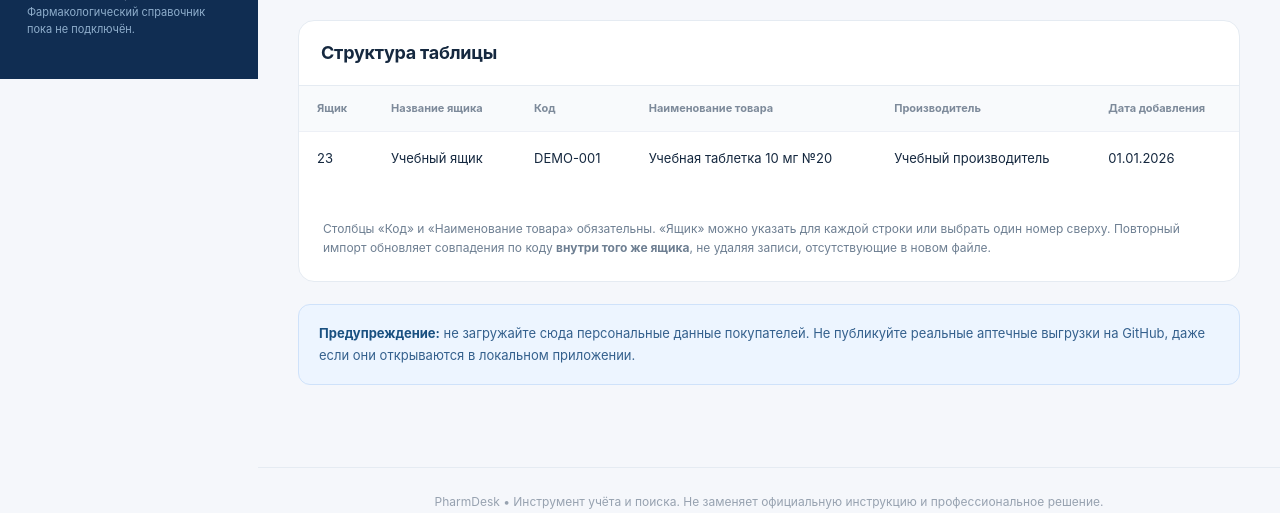
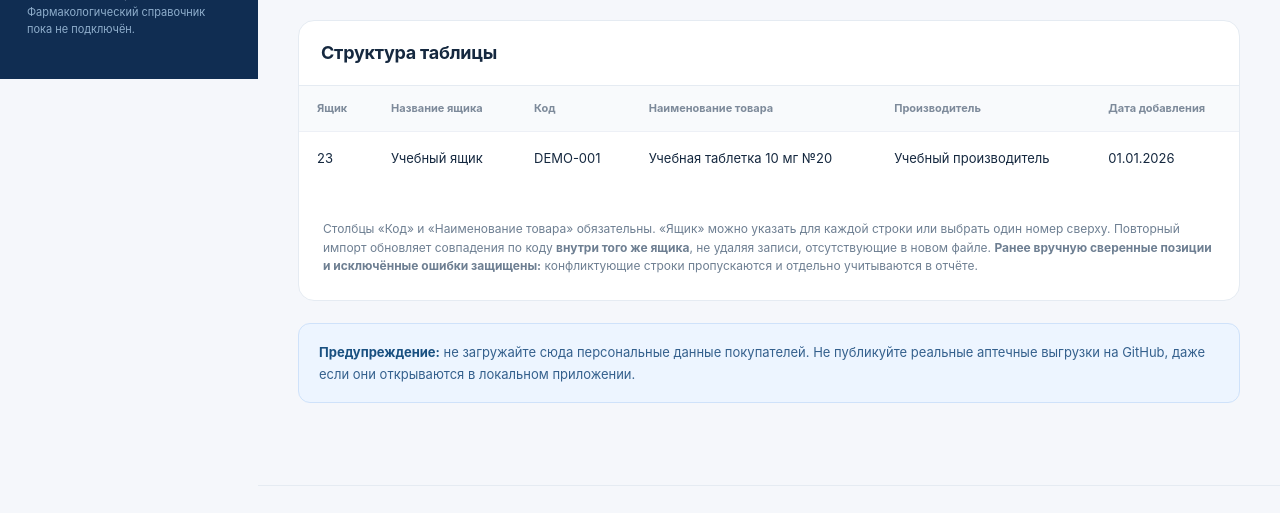
Before and after one commit to BogdanMaslyuk/PharmDesk, a FastAPI app: page /manage/import in a window 1280 px wide. Shown: the part 721-1234 px from the top of the page. Run offline with FastAPI, Linux system fonts and the light colour scheme.

Commit message:
Show reviewed-record conflicts explicitly during batch import

```diff
--- a/app/templates/manage_import.html
+++ b/app/templates/manage_import.html
@@ -21,7 +21,7 @@
 <section class="panel information-panel"><div class="panel-head"><h2>Структура таблицы</h2></div>
 <div class="table-wrap"><table><thead><tr><th>Ящик</th><th>Название ящика</th><th>Код</th><th>Наименование товара</th><th>Производитель</th><th>Дата добавления</th></tr></thead>
 <tbody><tr><td>23</td><td>Учебный ящик</td><td>DEMO-001</td><td>Учебная таблетка 10 мг №20</td><td>Учебный производитель</td><td>01.01.2026</td></tr></tbody></table></div>
-<div class="panel-body"><p class="field-hint">Столбцы «Код» и «Наименование товара» обязательны. «Ящик» можно указать для каждой строки или выбрать один номер сверху. Повторный импорт обновляет совпадения по коду <b>внутри того же ящика</b>, не удаляя записи, отсутствующие в новом файле.</p></div></section>
+<div class="panel-body"><p class="field-hint">Столбцы «Код» и «Наименование товара» обязательны. «Ящик» можно указать для каждой строки или выбрать один номер сверху. Повторный импорт обновляет совпадения по коду <b>внутри того же ящика</b>, не удаляя записи, отсутствующие в новом файле. <b>Ранее вручную сверенные позиции и исключённые ошибки защищены:</b> конфликтующие строки пропускаются и отдельно учитываются в отчёте.</p></div></section>
 <div class="notice"><b>Предупреждение:</b> не загружайте сюда персональные данные покупателей. Не публикуйте реальные аптечные выгрузки на GitHub, даже если они открываются в локальном приложении.</div>
 <script defer src="{{ url_for('static', path='/import.js') }}"></script>
 {% endblock %}
```
